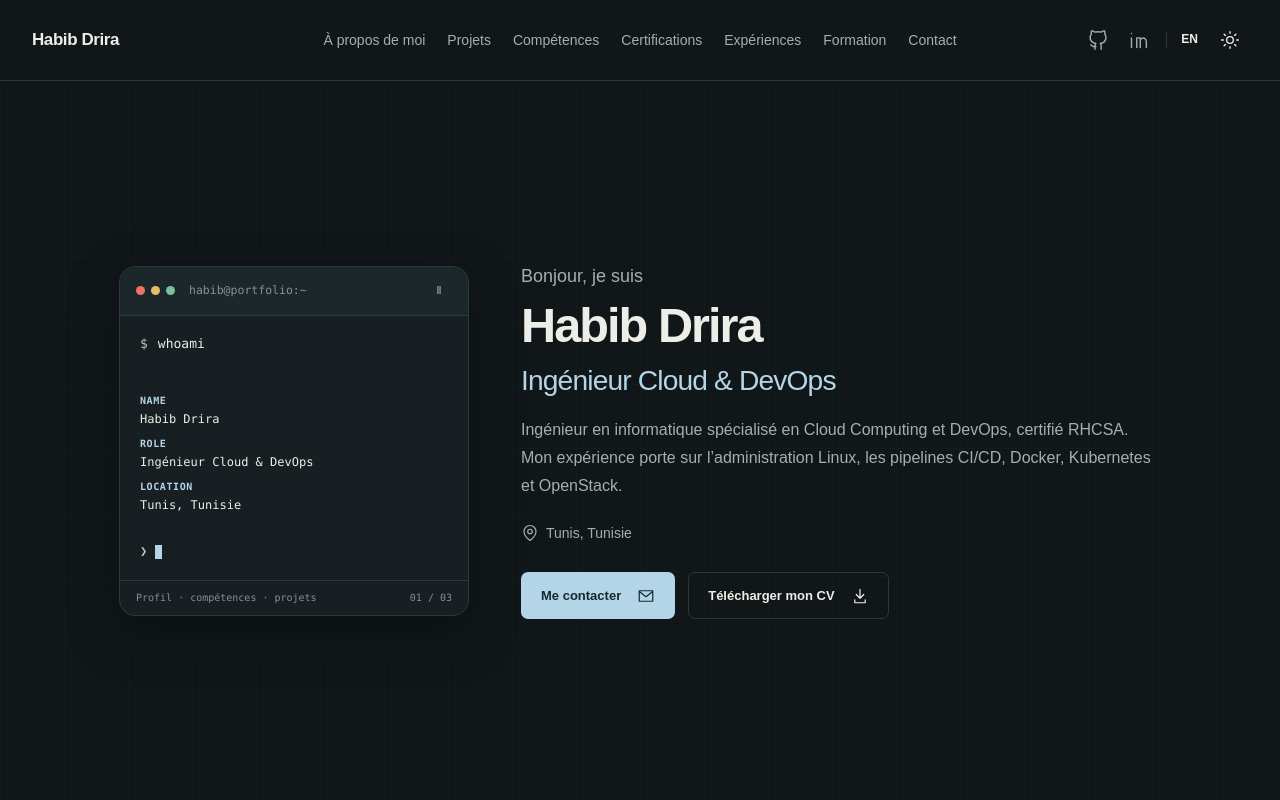
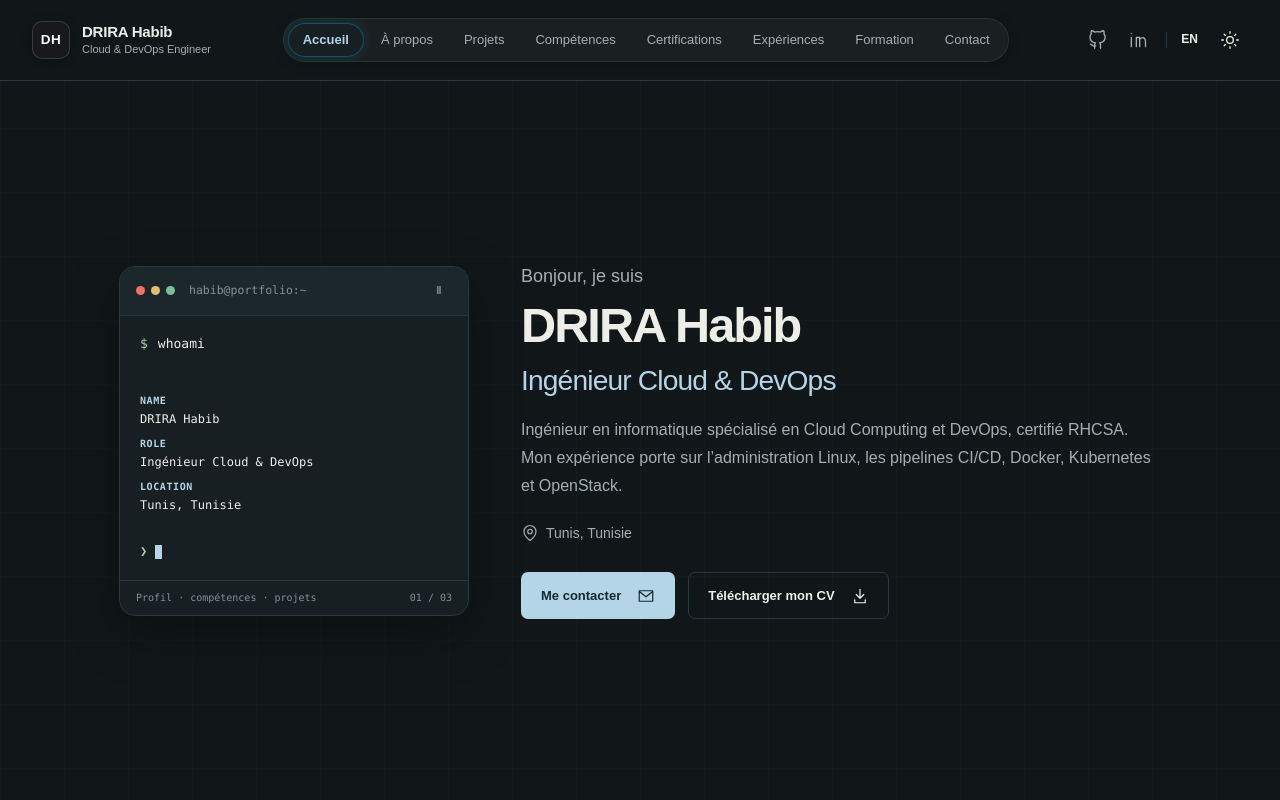
Before and after one commit to habibdrira/habibdrira.github.io, a Next.js app: page /cv.pdf in a window 1280 px wide. Shown: the top 800 px of the page. Built offline with nearby package versions, Linux system fonts and the light colour scheme.

Commit message:
feat(ui): update navbar with DH squircle badge, DRIRA Habib name, role subtitle, and pill-capsule navigation

```diff
--- a/src/app/(site)/[locale]/layout.tsx
+++ b/src/app/(site)/[locale]/layout.tsx
@@ -44,7 +44,8 @@ export default async function Layout({ children, params }: { children: React.Rea
         <a className="skip-link" href="#main-content">{t.skip}</a>
         <Header
           locale={currentLocale}
-          name={profile.name || 'Habib Drira'}
+          name={profile.name || "DRIRA Habib"}
+          role="Cloud & DevOps Engineer"
           github={profile.github}
           linkedin={profile.linkedin}
           labels={t}
--- a/src/app/(site)/[locale]/styles.css
+++ b/src/app/(site)/[locale]/styles.css
@@ -26,12 +26,26 @@ p { color:var(--muted); }
 .skip-link:focus { top:15px; }
 
 /* Navigation: equal side columns keep the links centred on the page. */
-.header { position:sticky; top:0; z-index:30; background:var(--bg); border-bottom:1px solid var(--line); }
-.header-inner { width:min(1440px,calc(100% - 64px)); min-height:80px; display:grid; grid-template-columns:minmax(0,1fr) auto minmax(0,1fr); align-items:center; gap:24px; }
-.brand { justify-self:start; font-size:17px; font-weight:650; letter-spacing:-.025em; white-space:nowrap; }
-.navigation { display:flex; align-items:center; justify-content:center; gap:22px; }
-.navigation a { font-size:14px; color:var(--muted); transition:color .15s; padding:10px 0; white-space:nowrap; }
-.navigation a:hover { color:var(--text); }
+.header { position:sticky; top:0; z-index:30; background:var(--bg); border-bottom:1px solid var(--line); backdrop-filter:blur(12px); }
+.header-inner { width:min(1440px,calc(100% - 64px)); min-height:80px; display:grid; grid-template-columns:auto 1fr auto; align-items:center; gap:20px; }
+.brand { justify-self:start; display:flex; align-items:center; gap:12px; text-decoration:none; cursor:pointer; }
+.brand-badge { display:flex; align-items:center; justify-content:center; width:38px; height:38px; border-radius:10px; background:#141414; color:#ffffff; font-weight:800; font-size:13.5px; letter-spacing:.04em; flex-shrink:0; box-shadow:0 2px 8px rgba(0,0,0,.15); transition:transform .2s ease,box-shadow .2s ease; }
+[data-theme=dark] .brand-badge { background:#18191c; border:1px solid rgba(255,255,255,.15); box-shadow:0 2px 10px rgba(0,0,0,.4); }
+.brand:hover .brand-badge { transform:scale(1.05); }
+.brand-info { display:flex; flex-direction:column; justify-content:center; }
+.brand-name { font-size:15px; font-weight:700; color:var(--text); line-height:1.2; letter-spacing:-.015em; white-space:nowrap; }
+.brand-role { font-size:11px; font-weight:500; color:var(--muted); line-height:1.2; margin-top:2px; white-space:nowrap; }
+
+/* Center navigation pill container (krapp / modern capsule style) */
+.navigation-pill-wrapper { display:flex; align-items:center; justify-content:center; width:100%; }
+.navigation-pill { display:flex; align-items:center; gap:3px; padding:4px; border-radius:9999px; background:rgba(0,0,0,.04); border:1px solid rgba(0,0,0,.08); box-shadow:0 1px 4px rgba(0,0,0,.02); }
+[data-theme=dark] .navigation-pill { background:rgba(255,255,255,.04); border:1px solid rgba(255,255,255,.08); box-shadow:0 2px 12px rgba(0,0,0,.3); }
+.nav-pill-item { display:inline-flex; align-items:center; padding:6px 14px; font-size:13px; font-weight:500; color:var(--muted); border-radius:9999px; text-decoration:none; white-space:nowrap; transition:all .2s cubic-bezier(.16,1,.3,1); user-select:none; }
+.nav-pill-item:hover { color:var(--text); background:rgba(0,0,0,.05); }
+[data-theme=dark] .nav-pill-item:hover { color:#ffffff; background:rgba(255,255,255,.08); }
+.nav-pill-item.is-active { background:#ffffff; color:#111111; font-weight:600; box-shadow:0 2px 8px rgba(0,0,0,.08); }
+[data-theme=dark] .nav-pill-item.is-active { background:var(--surface); color:var(--accent); border:1px solid rgba(0,210,255,.28); box-shadow:0 0 12px rgba(0,210,255,.14); }
+
 .header-actions { justify-self:end; display:flex; align-items:center; gap:10px; }
 .header-socials { display:flex; align-items:center; gap:4px; }
 .header-socials a { color:var(--muted); border-radius:6px; }
@@ -233,9 +247,10 @@ p { color:var(--muted); }
   .header-inner { display:flex; }
   .header-actions { margin-left:auto; }
   .menu-button { display:grid; }
-  .navigation { display:none; position:absolute; top:80px; left:0; right:0; padding:16px 32px 24px; background:var(--bg); border-bottom:1px solid var(--line); }
-  .navigation.is-open { display:flex; flex-direction:column; align-items:stretch; gap:0; }
-  .navigation a { padding:12px 0; font-size:16px; }
+  .navigation-pill-wrapper { display:none; position:absolute; top:80px; left:0; right:0; padding:16px 24px 24px; background:var(--bg); border-bottom:1px solid var(--line); box-shadow:0 12px 30px rgba(0,0,0,.25); }
+  .navigation-pill-wrapper.is-open { display:flex; }
+  .navigation-pill-wrapper.is-open .navigation-pill { flex-direction:column; width:100%; border-radius:14px; padding:8px; gap:4px; }
+  .navigation-pill-wrapper.is-open .nav-pill-item { width:100%; justify-content:flex-start; padding:10px 16px; font-size:15px; border-radius:8px; }
 }
 @media(max-width:1100px) {
   .hero { gap:32px; }
--- a/src/components/Header.tsx
+++ b/src/components/Header.tsx
@@ -2,12 +2,13 @@
 
 import Link from 'next/link'
 import { usePathname } from 'next/navigation'
-import { useState } from 'react'
+import { useState, useEffect } from 'react'
 import { Icon } from './Icon'
 
 type Props = {
   locale: 'fr' | 'en'
   name: string
+  role?: string
   github?: string | null
   linkedin?: string | null
   labels: {
@@ -25,8 +26,9 @@ type Props = {
   sections: string[]
 }
 
-export function Header({ locale, name, github, linkedin, labels, sections }: Props) {
+export function Header({ locale, name, role = 'Cloud & DevOps Engineer', github, linkedin, labels, sections }: Props) {
   const [open, setOpen] = useState(false)
+  const [activeSection, setActiveSection] = useState<string>('top')
   const pathname = usePathname() || `/${locale}/`
   const other = locale === 'fr' ? 'en' : 'fr'
   const isHome = pathname === `/${locale}` || pathname === `/${locale}/` || pathname === '/'
@@ -35,6 +37,33 @@ export function Header({ locale, name, github, linkedin, labels, sections }: Pro
   const links = sections.filter((key): key is typeof sectionKeys[number] =>
     sectionKeys.some(section => section === key)
   )
+
+  useEffect(() => {
+    if (!isHome || typeof window === 'undefined') return
+
+    const handleScroll = () => {
+      const scrollPos = window.scrollY + 140
+      if (window.scrollY < 120) {
+        setActiveSection('top')
+        return
+      }
+      for (let i = links.length - 1; i >= 0; i--) {
+        const key = links[i]
+        const el = document.getElementById(key)
+        if (el) {
+          const top = el.offsetTop
+          if (scrollPos >= top) {
+            setActiveSection(key)
+            return
+          }
+        }
+      }
+    }
+
+    window.addEventListener('scroll', handleScroll, { passive: true })
+    handleScroll()
+    return () => window.removeEventListener('scroll', handleScroll)
+  }, [isHome, links])
 
   function toggleTheme() {
     const theme = document.documentElement.dataset.theme === 'light' ? 'dark' : 'light'
@@ -46,10 +75,23 @@ export function Header({ locale, name, github, linkedin, labels, sections }: Pro
 
   function handleNavClick(e: React.MouseEvent<HTMLAnchorElement>, key: string) {
     setOpen(false)
+    if (key === 'top') {
+      if (isHome) {
+        e.preventDefault()
+        window.scrollTo({ top: 0, behavior: 'smooth' })
+        try {
+          window.history.pushState(null, '', `/${locale}/`)
+        } catch {}
+        setActiveSection('top')
+      }
+      return
+    }
+
     const el = typeof document !== 'undefined' ? document.getElementById(key) : null
     if (el) {
       e.preventDefault()
       el.scrollIntoView({ behavior: 'smooth', block: 'start' })
+      setActiveSection(key)
       try {
         window.history.pushState(null, '', `#${key}`)
       } catch {}
@@ -64,6 +106,7 @@ export function Header({ locale, name, github, linkedin, labels, sections }: Pro
       try {
         window.history.pushState(null, '', `/${locale}/`)
       } catch {}
+      setActiveSection('top')
     }
   }
 
@@ -76,33 +119,55 @@ export function Header({ locale, name, github, linkedin, labels, sections }: Pro
           onClick={handleBrandClick}
           aria-label={`${name} — ${locale === 'fr' ? 'Accueil' : 'Home'}`}
         >
-          {name}
+          <span className="brand-badge" aria-hidden="true">
+            DH
+          </span>
+          <span className="brand-info">
+            <span className="brand-name">{name}</span>
+            <span className="brand-role">{role}</span>
+          </span>
         </Link>
+
         <nav
-          className={`navigation ${open ? 'is-open' : ''}`}
+          className={`navigation-pill-wrapper ${open ? 'is-open' : ''}`}
           id="main-navigation"
           aria-label={locale === 'fr' ? 'Navigation principale' : 'Main navigation'}
         >
-          {links.map(key => (
+          <div className="navigation-pill">
             <a
-              key={key}
-              href={isHome ? `#${key}` : `/${locale}/#${key}`}
-              onClick={e => handleNavClick(e, key)}
+              href={isHome ? '#top' : `/${locale}/`}
+              className={`nav-pill-item ${activeSection === 'top' ? 'is-active' : ''}`}
+              onClick={e => handleNavClick(e, 'top')}
             >
-              {labels[key]}
+              {locale === 'fr' ? 'Accueil' : 'Home'}
             </a>
-          ))}
+            {links.map(key => {
+              const label = key === 'about' ? (locale === 'fr' ? 'À propos' : 'About') : labels[key]
+              const isActive = activeSection === key
+              return (
+                <a
+                  key={key}
+                  href={isHome ? `#${key}` : `/${locale}/#${key}`}
+                  className={`nav-pill-item ${isActive ? 'is-active' : ''}`}
+                  onClick={e => handleNavClick(e, key)}
+                >
+                  {label}
+                </a>
+              )
+            })}
+          </div>
         </nav>
+
         <div className="header-actions">
           <div className="header-socials">
             {github && (
               <a className="icon-button" href={github} target="_blank" rel="noreferrer" aria-label="GitHub" title="GitHub">
-                <Icon name="github" size={21} />
+                <Icon name="github" size={20} />
               </a>
             )}
             {linkedin && (
               <a className="icon-button" href={linkedin} target="_blank" rel="noreferrer" aria-label="LinkedIn" title="LinkedIn">
-                <Icon name="linkedin" size={21} />
+                <Icon name="linkedin" size={20} />
               </a>
             )}
           </div>
--- a/src/data/content.ts
+++ b/src/data/content.ts
@@ -15,7 +15,7 @@ export interface LocaleContent {
 export const contentData: Record<Locale, LocaleContent> = {
   "fr": {
     "profile": {
-      "name": "Habib Drira",
+      "name": "DRIRA Habib",
       "email": "habibdrira6@gmail.com",
       "phone": "+216 26 362 348",
       "github": "https://github.com/Habibdrira",
@@ -41,7 +41,7 @@ export const contentData: Record<Locale, LocaleContent> = {
           "level": "Courant"
         }
       ],
-      "seoDescription": "Habib Drira, ingénieur Cloud & DevOps à Tunis. Découvrez mes projets en automatisation, CI/CD, Docker, Kubernetes et infrastructure cloud.",
+      "seoDescription": "DRIRA Habib, ingénieur Cloud & DevOps à Tunis. Découvrez mes projets en automatisation, CI/CD, Docker, Kubernetes et infrastructure cloud.",
       "cvUrl": "/cv.pdf",
       "portraitUrl": "/portrait.png"
     },
@@ -748,7 +748,7 @@ export const contentData: Record<Locale, LocaleContent> = {
   },
   "en": {
     "profile": {
-      "name": "Habib Drira",
+      "name": "DRIRA Habib",
       "email": "habibdrira6@gmail.com",
       "phone": "+216 26 362 348",
       "github": "https://github.com/Habibdrira",
@@ -774,7 +774,7 @@ export const contentData: Record<Locale, LocaleContent> = {
           "level": "Fluent"
         }
       ],
-      "seoDescription": "Habib Drira, Cloud & DevOps engineer in Tunis. Explore my work in automation, CI/CD, Docker, Kubernetes and cloud infrastructure.",
+      "seoDescription": "DRIRA Habib, Cloud & DevOps engineer in Tunis. Explore my work in automation, CI/CD, Docker, Kubernetes and cloud infrastructure.",
       "cvUrl": "/cv.pdf",
       "portraitUrl": "/portrait.png"
     },
```
